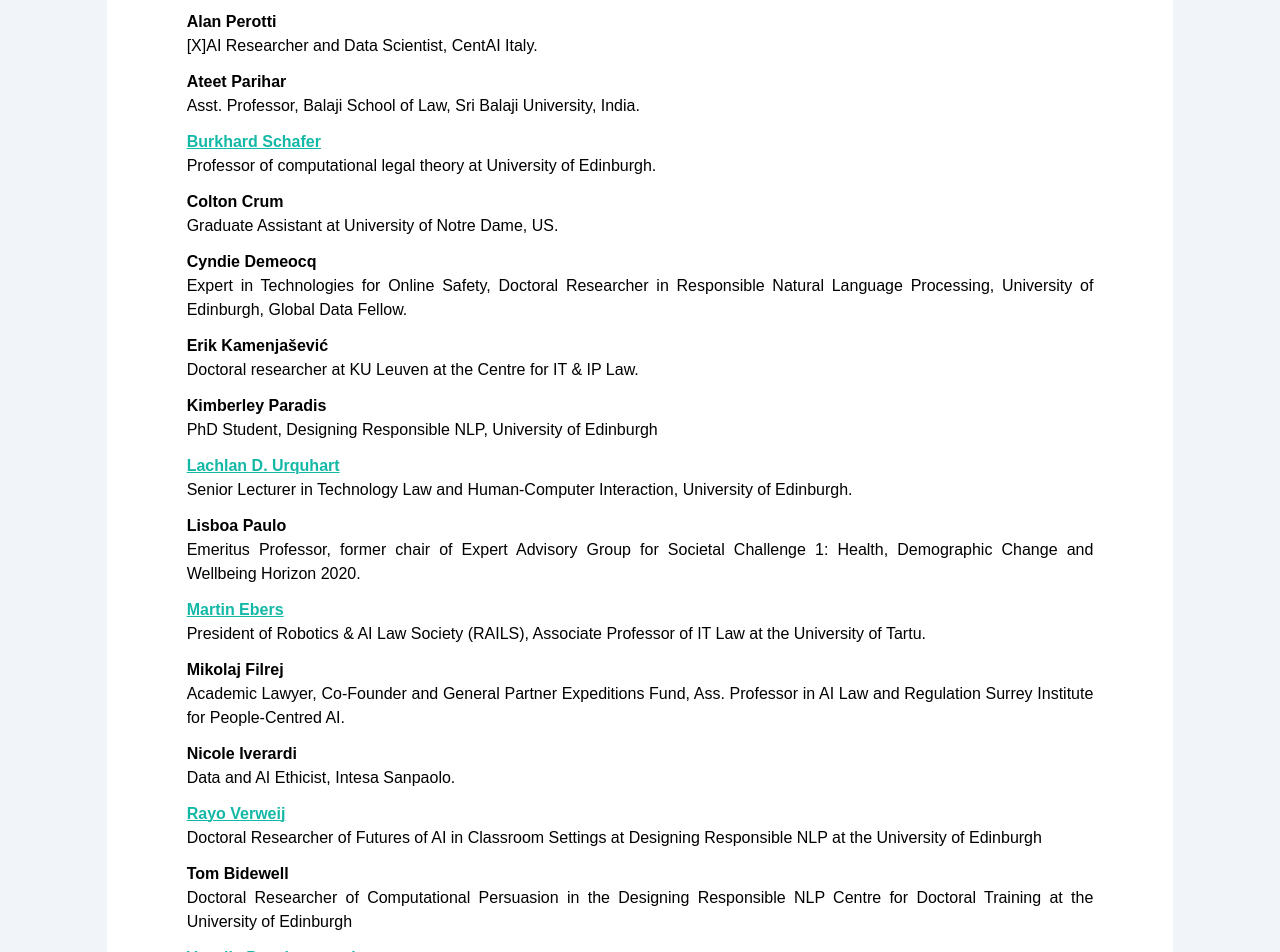
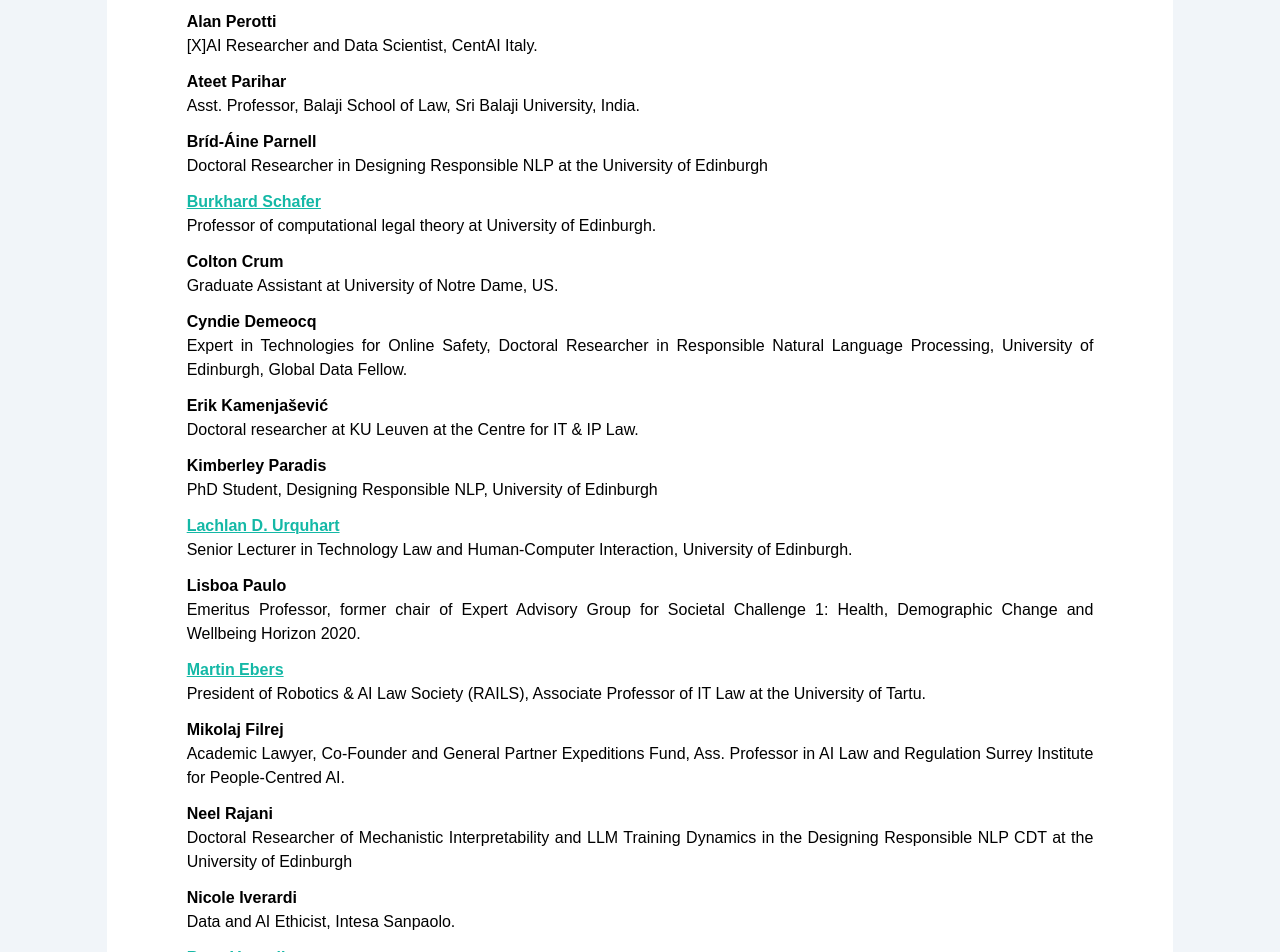
Before and after one commit to rmercado6/IEEEWCCI2024-SS-AIL-R-Web, a Vue app: page / in a window 1280 px wide. Shown: the part 5320-6272 px from the top of the page. Built offline with nearby package versions, Linux system fonts and the light colour scheme; a web font is replaced by a local one.

Commit message:
feat(MeetTheOrganizers): update organizers info

```diff
--- a/src/components/INNS_IJCNN_2025/MeetTheOrganizers.vue
+++ b/src/components/INNS_IJCNN_2025/MeetTheOrganizers.vue
@@ -68,6 +68,11 @@
             <br />
 			Asst. Professor, Balaji School of Law, Sri Balaji University, India.
 		</p>
+        <p>
+            <b>Bríd-Áine Parnell</b>
+            <br />
+            Doctoral Researcher in Designing Responsible NLP at the University of Edinburgh
+		</p>
 		<p>
 			<a href="https://www.law.ed.ac.uk/people/professor-burkhard-schafer"
 				>Burkhard Schafer</a
@@ -123,6 +128,12 @@
 			Ass. Professor in AI Law and Regulation Surrey Institute for
 			People-Centred AI.
 		</p>
+        <p>
+            <b>Neel Rajani</b>
+            <br />
+            Doctoral Researcher of Mechanistic Interpretability and LLM Training Dynamics in
+            the Designing Responsible NLP CDT at the University of Edinburgh
+		</p>
 		<p>
 			<b>Nicole Iverardi</b>
 			<br />
```
